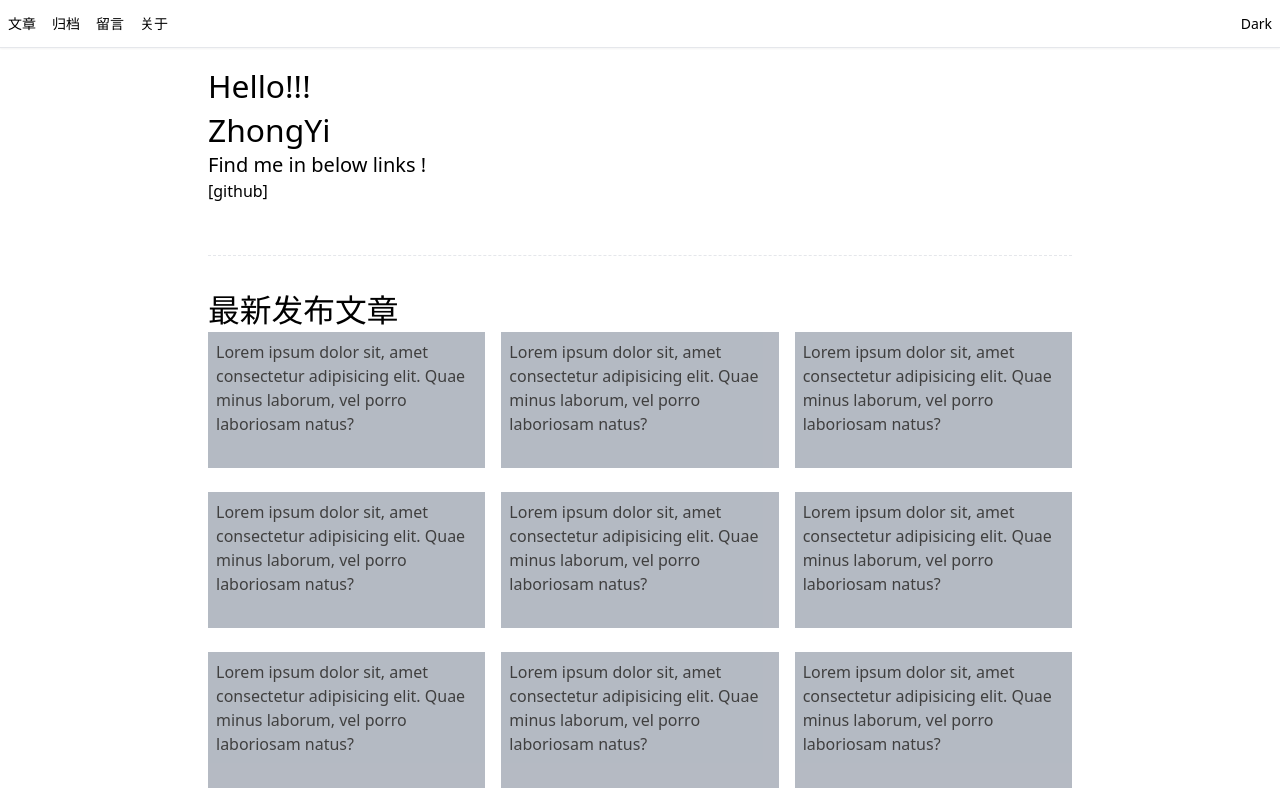
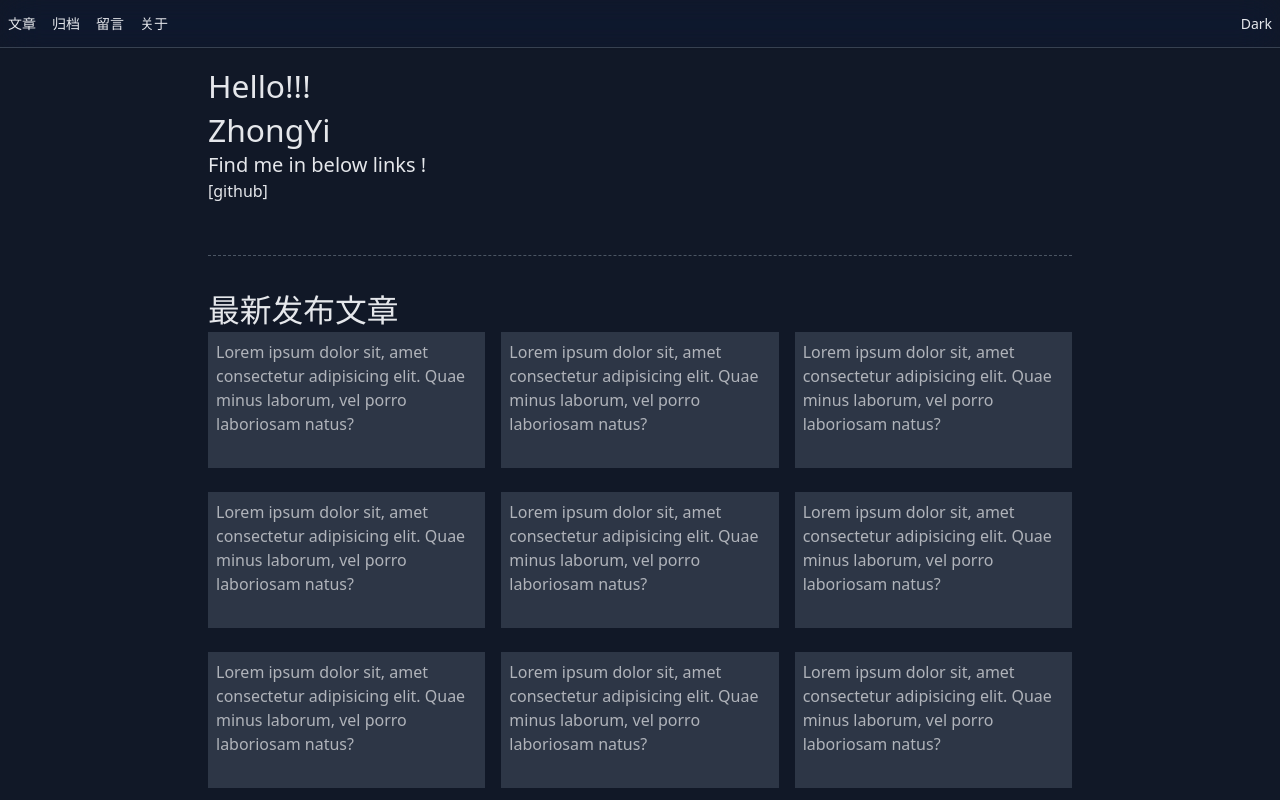
Before and after one commit to jaycethanks/zhongyi-blog, a Next.js app: page / in a window 1280 px wide. Shown: the top 800 px of the page. Built offline with nearby package versions, Linux system fonts and the light colour scheme.

Commit message:
feat: 为了开发阶段对眼睛好，设定了强制的dark模式

```diff
--- a/components/common/Layout.tsx
+++ b/components/common/Layout.tsx
@@ -5,7 +5,7 @@ interface pageProps {}
 
 export default ({ children }: PropsWithChildren<pageProps>) => {
   return (
-    <div className=" dark:bg-gray-900 dark:text-gray-200">
+    <div className="dark:bg-gray-900 dark:text-gray-200">
       <NavBar />
       <main className="min-h-[calc(100vh-3rem)] dark:bg-gray-900">
         {children}
--- a/pages/index.tsx
+++ b/pages/index.tsx
@@ -6,6 +6,8 @@ import Banner from "@/components/Banner";
 import SpacerBar from "@/components/common/SpacerBar";
 export default function Home() {
   return (
+    // 这里为了开发阶段默认启用夜间模式， 上线应该去掉
+    <div className="dark">
       <Layout>
         <Container>
           <Banner />
@@ -14,5 +16,6 @@ export default function Home() {
           <RecentPosts />
         </Container>
       </Layout>
+    </div>
   );
 }
```
Lines whose indentation alone changed are shown as unchanged.
